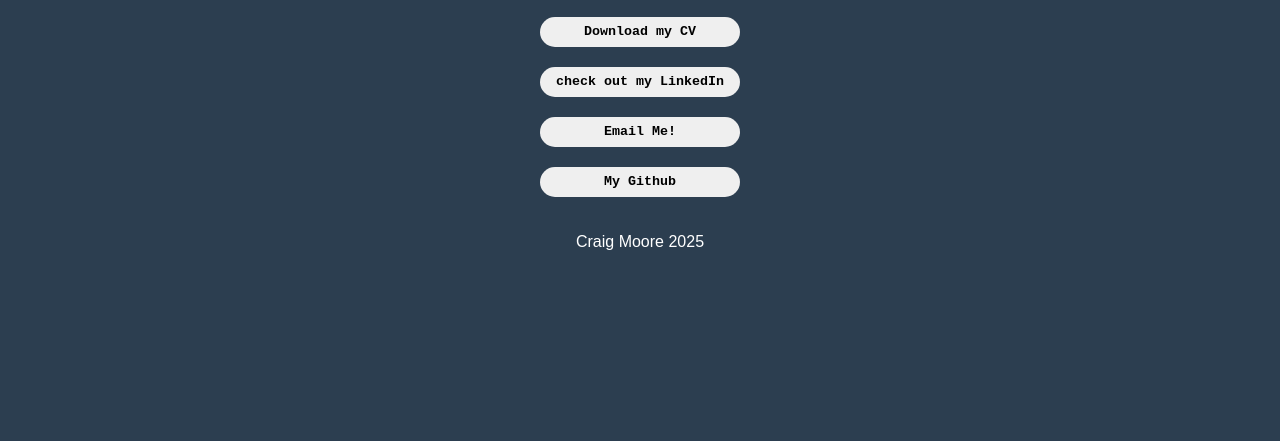
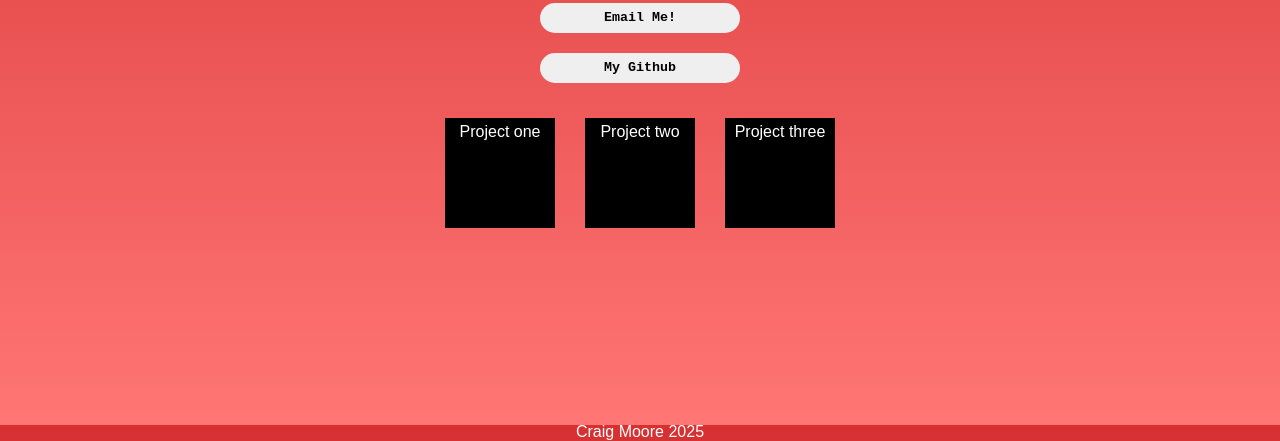
Before and after one commit to craigm14/html-css-playground, a plain HTML site: page simple-portfolio/index.html in a window 1280 px wide. Shown: the part 375-816 px from the top of the page. Drawn offline with Linux system fonts and the light colour scheme.

Commit message:
some fixes

```diff
--- a/simple-portfolio/css/style.css
+++ b/simple-portfolio/css/style.css
@@ -6,22 +6,15 @@ main {
   align-items: center;
 }
 
-h1 {
-  margin: 0;
-}
-
-h2 {
-  font-size: 18px;
-}
-
 body {
   font-family: Arial, Helvetica, sans-serif;
   color: white;
-  background-color: #2c3e50;
+  background-image: linear-gradient(#d63031, #ff7675);
   margin: 0;
   height: 100vh;
   justify-content: center;
   gap: 20px;
+}
 
 main {
   gap: 20px;
@@ -41,6 +34,22 @@ body {
   }
 }
 
+.project-main {
+  display: flex;
+  justify-content: center;
+  height: 300px;
+  flex-flow: wrap;
+}
+
+.project-child {
+  background-color: black;
+  width: 100px;
+  height: 100px;
+  text-align: center;
+  padding: 5px;
+  margin: 15px;
+}
+
 figure {
   overflow: hidden;
   width: 100px;
@@ -52,4 +61,3 @@ body {
   width: 100%;
   height: 100%;
 }
-}
--- a/simple-portfolio/index.html
+++ b/simple-portfolio/index.html
@@ -32,7 +32,12 @@
       <a href="https:www.github.com">
         <button>My Github</button>
       </a>
-      <footer><p>Craig Moore 2025</p></footer>
+      <div class="project-main">
+        <div class="project-child">Project one</div>
+        <div class="project-child">Project two</div>
+        <div class="project-child">Project three</div>
+      </div>
     </main>
+    <div class="footer">Craig Moore 2025</div>
   </body>
 </html>
```
Lines whose indentation alone changed are shown as unchanged.
